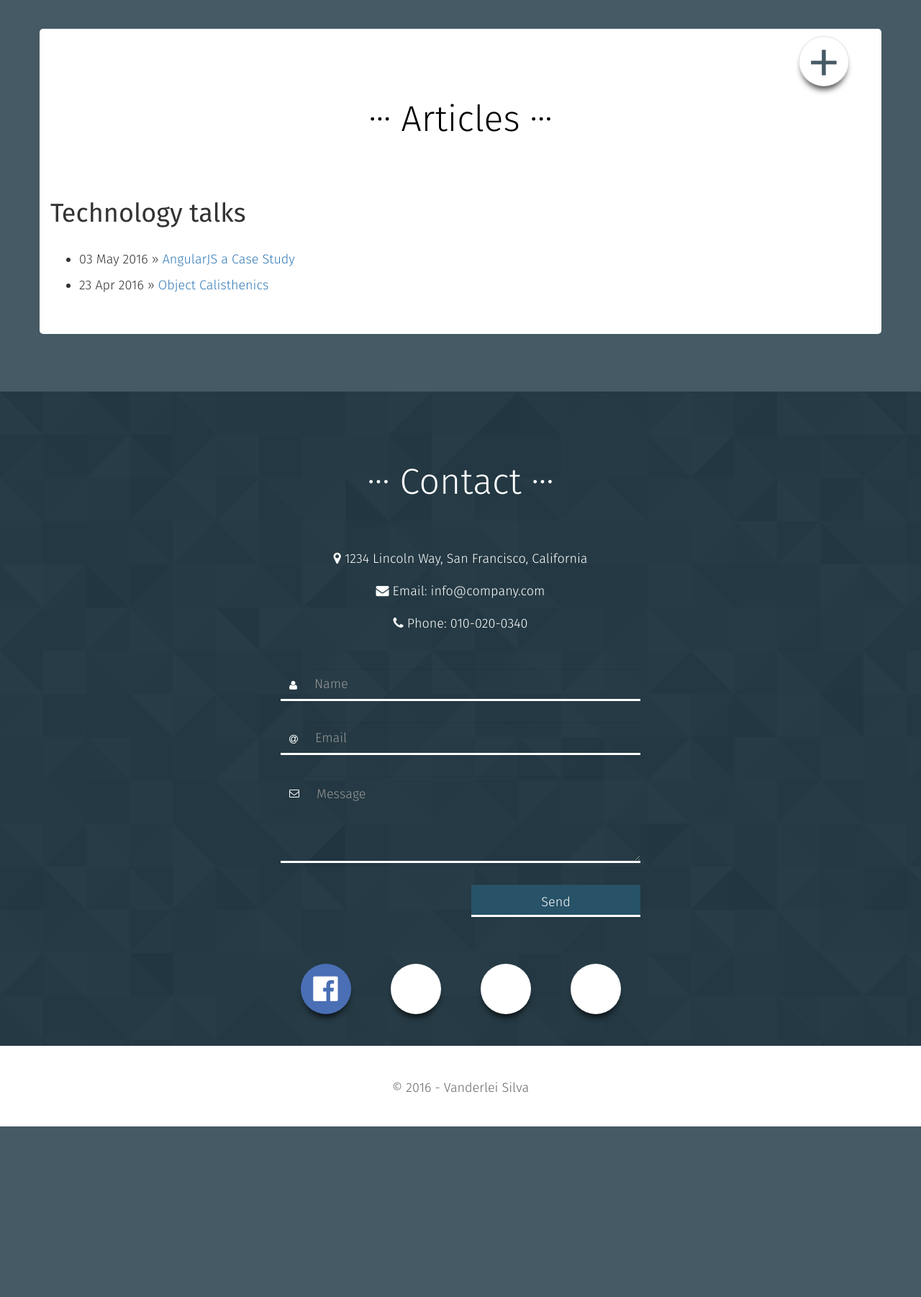
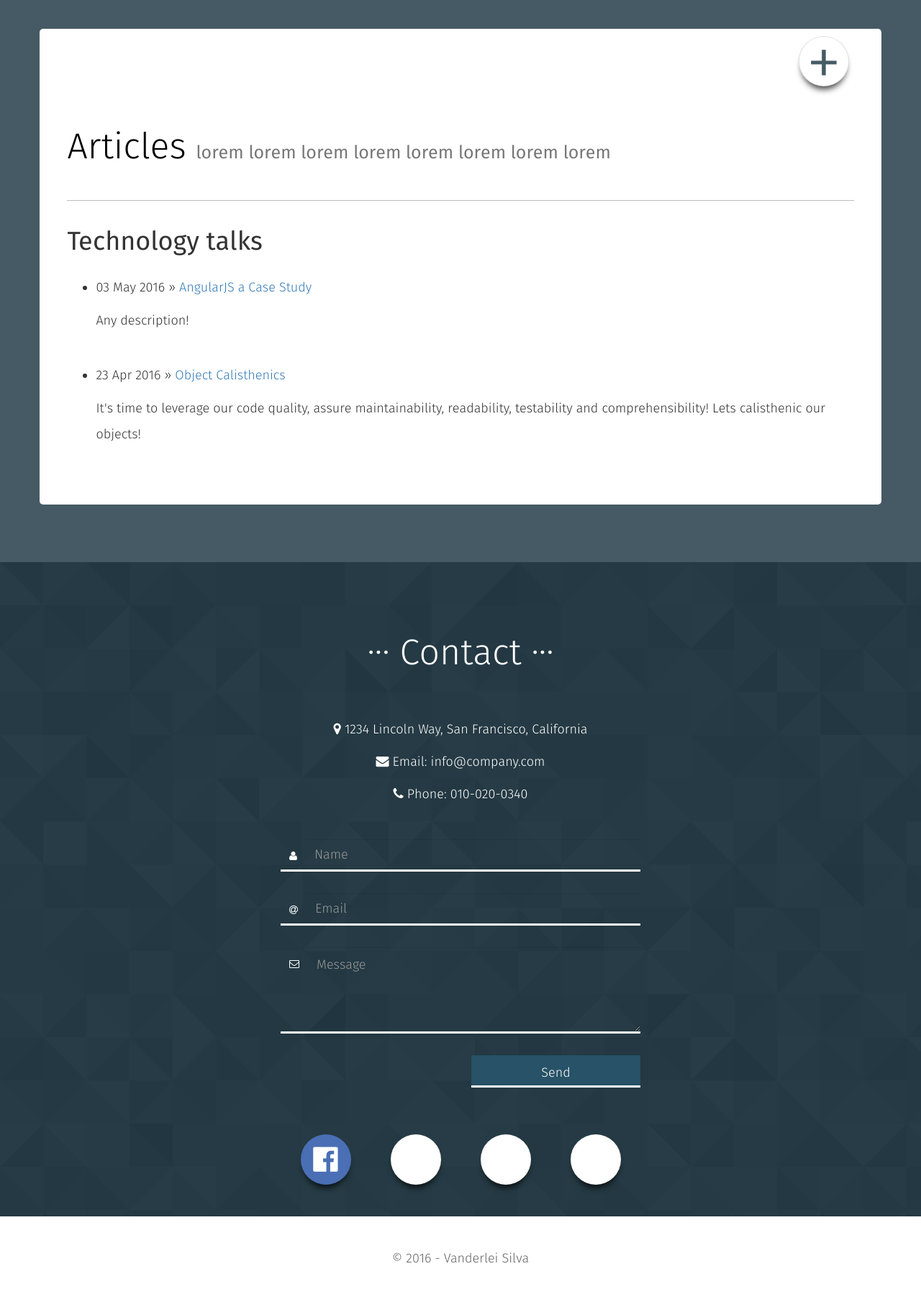
Before and after one commit to vanderleisilva/vanderleisilva.github.io, a Jekyll site: the page built from blog/index.html, in a window 1280 px wide. Shown: the whole page at 72% size. Built offline with Jekyll 4.4.1, drawn with Linux system fonts in a browser that asks for light colours; before the commit the page ends 1565 px from its top, so only the background shows below that.

Commit message:
Change on articles page

```diff
--- a/_layouts/base.html
+++ b/_layouts/base.html
@@ -10,7 +10,7 @@
 	<link rel="stylesheet" href="/css/font-awesome.min.css">
 	<link rel="stylesheet" href="/css/tpl_style.css">
 	<!-- Favicon and touch icons -->
-	<link rel="shortcut icon" href="favicon.png" />
+	<link rel="shortcut icon" href="/favicon.png" />
 	<!--[if lt IE 9]>
 	<script src="https://oss.maxcdn.com/html5shiv/3.7.2/html5shiv.min.js"></script>
 	<script src="https://oss.maxcdn.com/respond/1.4.2/respond.min.js"></script>
--- a/_layouts/default.html
+++ b/_layouts/default.html
@@ -18,7 +18,7 @@ layout: base
 <section id="tpl_element">
 	<div class="container">
 		<header class="template_header">
-			<h1 class="text-center"><span>...</span> Articles <span>...</span></h1>
+			<h1>Articles <small>lorem lorem lorem lorem lorem lorem lorem lorem</small></h1>
 		</header>
 		{{ content }}
 	</div>
--- a/_layouts/post.html
+++ b/_layouts/post.html
@@ -3,7 +3,6 @@ layout: default
 ---
 <h1>{{ page.title }}</h1>
 <p class="meta">{{ page.date | date_to_string }}</p>
-
 <div class="post">
   {{ content }}
 </div>
--- a/blog/index.html
+++ b/blog/index.html
@@ -6,7 +6,14 @@ title: Technology talks
 <ul class="posts">
 
   {% for post in site.posts %}
-    <li><span>{{ post.date | date_to_string }}</span> &raquo; <a href="{{ post.url }}" title="{{ post.title }}">{{ post.title }}</a></li>
+    <li>
+      <p>
+        <span>{{ post.date | date_to_string }}</span> &raquo; <a href="{{ post.url }}" title="{{ post.title }}">{{ post.title }}</a>
+      </p>
+      <p class="description">
+        {{ post.description }}
+      </p>
+    </li>
   {% endfor %}
 
 </ul>
--- a/css/tpl_style.css
+++ b/css/tpl_style.css
@@ -112,7 +112,6 @@ form .checkbox input[type=checkbox] { margin-top: 12px;}
 /***** Template Header *****/
 header.template_header h1 {
     font: normal normal 200 50px/150px 'Fira Sans', sans-serif;
-    text-align: center;
     margin-top: 50px;
     color: #fff;
 }
@@ -300,13 +299,18 @@ nav.main-menu a:link, nav.main-menu a:hover, nav.main-menu a:focus, nav.main-men
     background-color: #fff;
     margin-top: 40px;
     margin-bottom: 80px;
+    padding: 3%;
     padding-bottom: 40px;
     border-radius: 5px;
 }
-#tpl_element header h1 { color: #000;}
+#tpl_element header h1 { color: #000; border-bottom: solid 1px #bdbdbd;}
+#tpl_element header h1  small{ font-size: 50%; }
 #tpl_element #element-icon-wapper {
     overflow: hidden;
     border-radius: 5px;
+}
+#tpl_element .posts .description{
+  margin-bottom: 40px;
 }
 #tpl_element #element-icon-wapper > div {
     background-color: rgba(0,0,0,.05);
```
Also changed, not shown: favicon.png.
